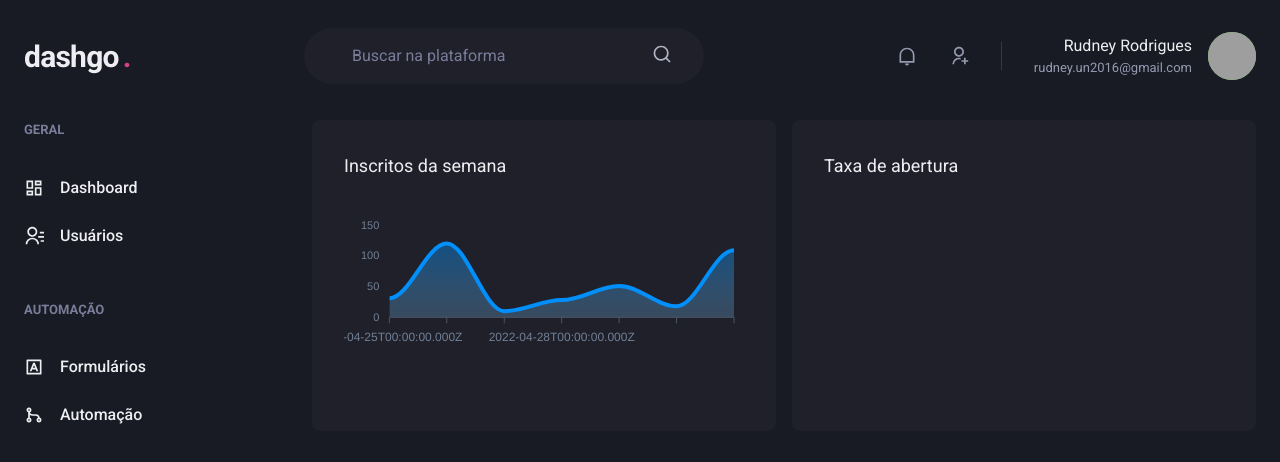
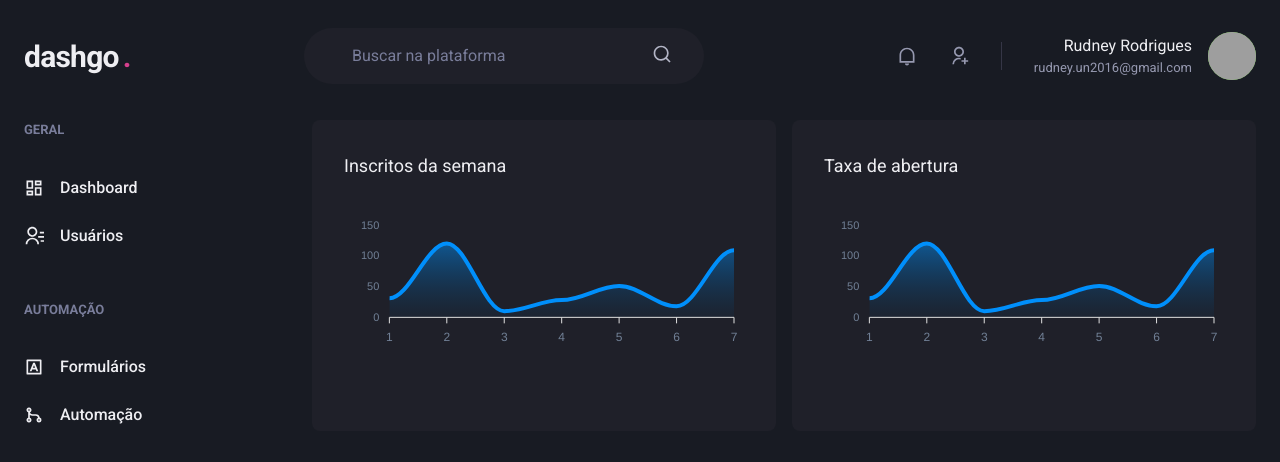
Before and after one commit to rudneyrodrigues/Ignite-04-dashgo, a Next.js app: page /dashboard in a window 1280 px wide. Shown: the top 462 px of the page. Built offline with nearby package versions, Linux system fonts and the light colour scheme; grey boxes are pictures that could not be loaded.

Commit message:
Changing Char component options

```diff
--- a/src/pages/dashboard.tsx
+++ b/src/pages/dashboard.tsx
@@ -26,22 +26,32 @@ const options = {
   tooltip: {
     enabled: false,
   },
-  xaxis: {
-    type: 'area',
-    axisBorder: {
-      color: theme.colors.gray[600],
-    },
-    axisTicks: {
-      color: theme.colors.gray[600],
-    },
-    categories: [
-      '2022-04-25T00:00:00.000Z',
-      '2022-04-26T00:00:00.000Z',
-      '2022-04-27T00:00:00.000Z',
-      '2022-04-28T00:00:00.000Z',
-      '2022-04-29T00:00:00.000Z',
-      '2022-04-30T00:00:00.000Z',
-    ]
+  // xaxis: {
+  //   type: "datetime",
+  //   categories: [
+  //     '2022-04-24T00:00:00.000Z',
+  //     '2022-04-25T00:00:00.000Z',
+  //     '2022-04-26T00:00:00.000Z',
+  //     '2022-04-27T00:00:00.000Z',
+  //     '2022-04-28T00:00:00.000Z',
+  //     '2022-04-29T00:00:00.000Z',
+  //     '2022-04-30T00:00:00.000Z',
+  //   ],
+  //   axisBorder: {
+  //     color: theme.colors.gray[600],
+  //   },
+  //   axisTicks: {
+  //     color: theme.colors.gray[600],
+  //   },
+  // },
+  fill: {
+    opacity: 0.3,
+    type: 'gradient',
+    gradient: {
+      shade: 'dark',
+      opacityFrom: 0.7,
+      opacityTo: 0.3,
+    }
   }
 };
 
@@ -92,6 +102,12 @@ export default function Dashboard() {
             // pb="4"
           >
             <Text fontSize="lg" mb="4">Taxa de abertura</Text>
+            <Chart
+              options={options}
+              series={series}
+              type="area"
+              height={160}
+            />
           </Box>
         </SimpleGrid>
       </Flex>
```
